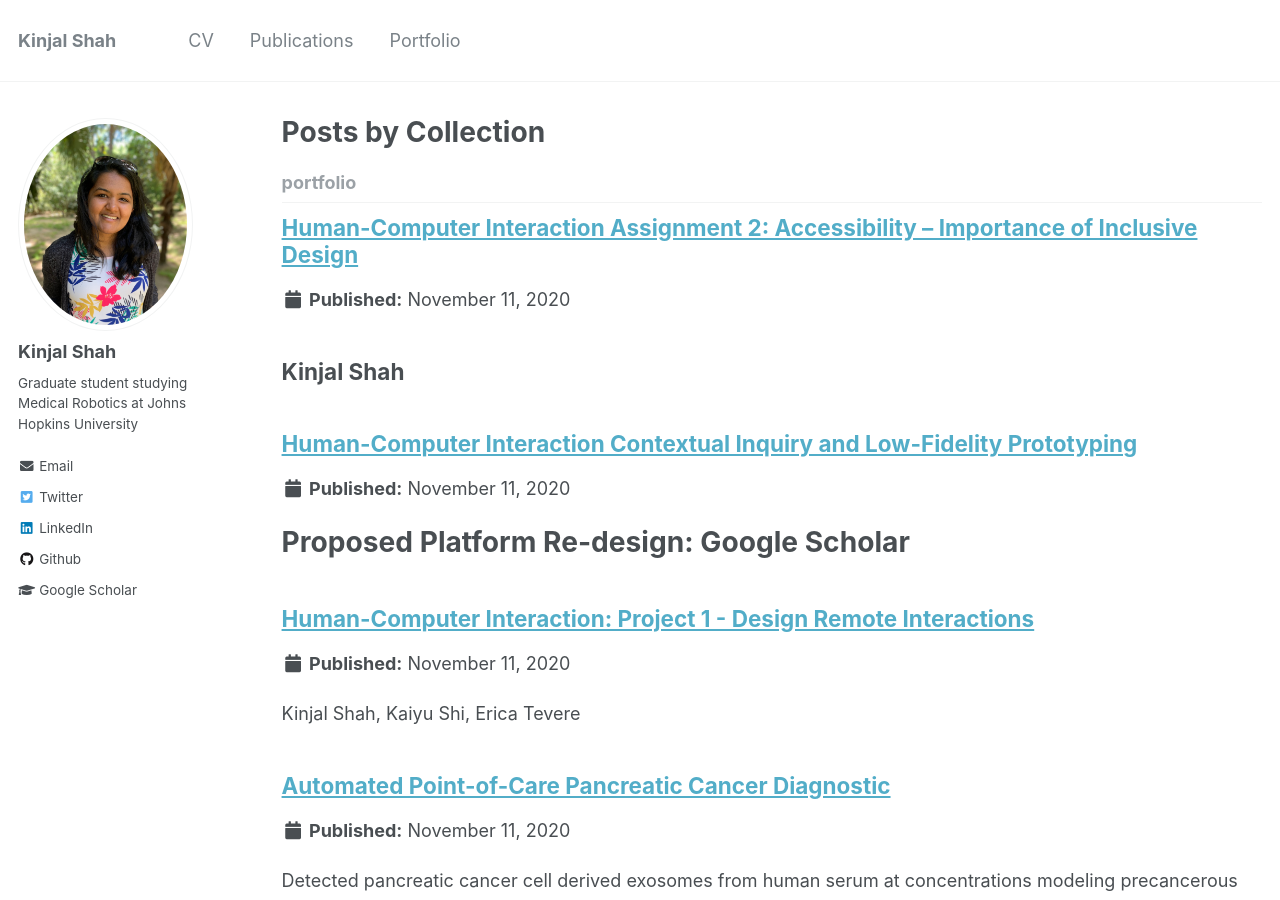
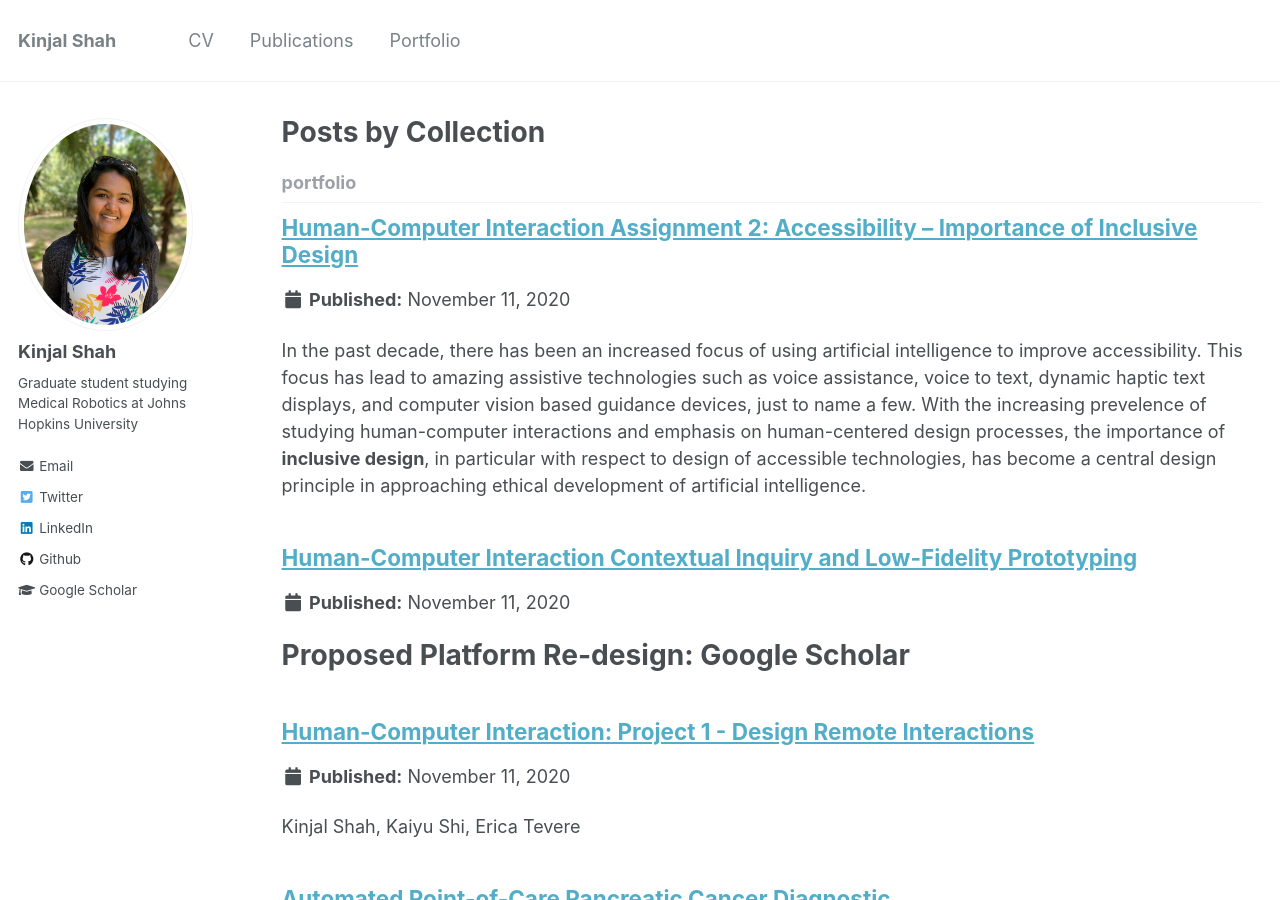
Before and after one commit to kinjmshah/kinjmshah.github.io, a Jekyll site: the page built from _pages/collection-archive.html, in a window 1280 px wide and 900 px high. Built offline with Jekyll 4.4.1, drawn with Linux system fonts in a browser that asks for light colours.

Commit message:
Update HCI_Assignment2.md

```diff
--- a/_portfolio/HCI_Assignment2.md
+++ b/_portfolio/HCI_Assignment2.md
@@ -2,7 +2,6 @@
 title: "Human-Computer Interaction Assignment 2: Accessibility -- Importance of Inclusive Design"
 permalink: /portfolio/HCIAccessibility
 ---
-## Kinjal Shah
 
 In the past decade, there has been an increased focus of using artificial intelligence to improve accessibility. This focus has lead to amazing assistive technologies such as voice assistance, voice to text, dynamic haptic text displays, and computer vision based guidance devices, just to name a few. With the increasing prevelence of studying human-computer interactions and emphasis on human-centered design processes, the importance of **inclusive design**, in particular with respect to design of accessible technologies, has become a central design principle in approaching ethical development of artificial intelligence.
 
```
